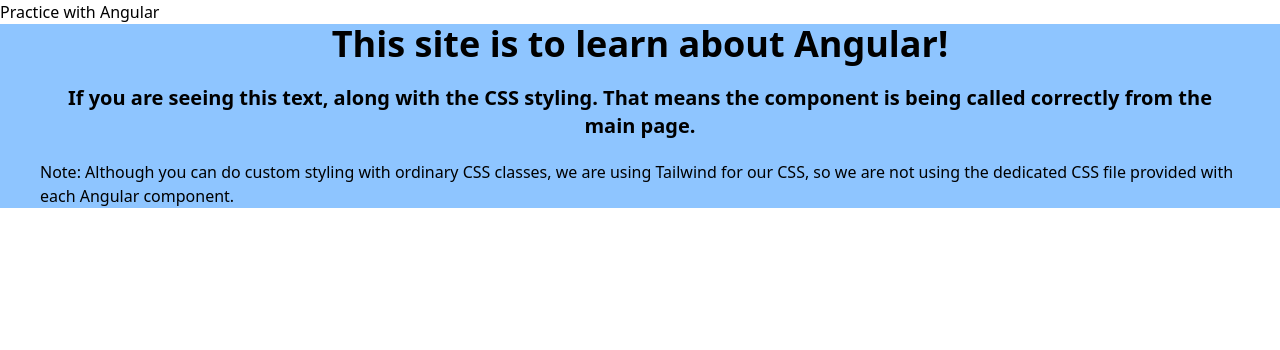
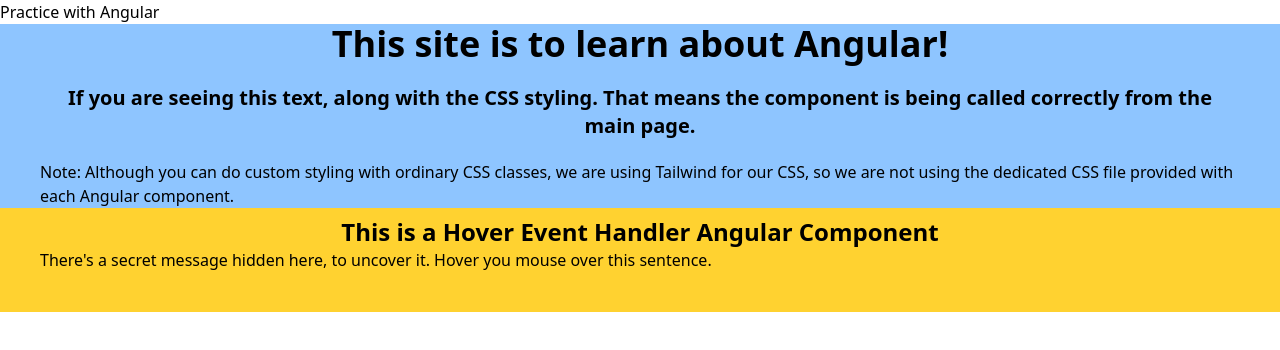
Before and after one commit to loopbutinfinite/angular-practice, an Angular app: page / in a window 1280 px wide. Shown: the top 350 px of the page. Built offline with nearby package versions, Linux system fonts and the light colour scheme.

Commit message:
Reverted the HTML template to use the dedicated the HTML file of the component. Added some CSS styling through Tailwind and called it on the app's main page to display the component and its function.

```diff
--- a/src/app/app.ts
+++ b/src/app/app.ts
@@ -14,10 +14,10 @@
   styleUrl: './app.css',
   template: `
     <h1>Practice with Angular</h1>
-    <!-- <app-event-handler-component></app-event-handler-component> -->
+    <app-landing-page-component></app-landing-page-component>
+    <app-event-handler-component></app-event-handler-component>
      <!-- <app-event-handler-button-component></app-event-handler-button-component>
        -->
-     <app-landing-page-component></app-landing-page-component>
 
   `,
 })
--- a/src/app/event-handler-component/event-handler-component.html
+++ b/src/app/event-handler-component/event-handler-component.html
@@ -1 +1,8 @@
-<p>event-handler-component works!</p>
+<main class="bg-amber-300 pb-10 pt-2">
+    <section>
+        <h1 class="font-bold text-2xl text-center">This is a Hover Event Handler Angular Component</h1>
+        <div (mouseover)="displaySecretMessage()" class="px-10">
+            There's a secret message hidden here, to uncover it. Hover you mouse over this sentence. {{message}}
+        </div>
+    </section>
+</main>
--- a/src/app/event-handler-component/event-handler-component.ts
+++ b/src/app/event-handler-component/event-handler-component.ts
@@ -3,8 +3,8 @@
 @Component({
   selector: 'app-event-handler-component',
   imports: [],
+  templateUrl: './event-handler-component.html',
   styleUrl: './event-handler-component.css',
-  template: `<section (mouseover)="displaySecretMessage()">There's a secret message hidden here, to uncover it. Hover you mouse over this sentence. {{message}}</section>`,
 })
 export class EventHandlerComponent {
   message = '';
```
